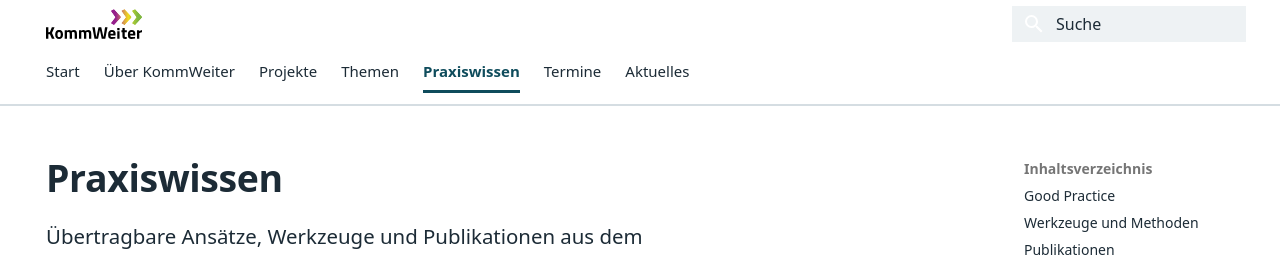
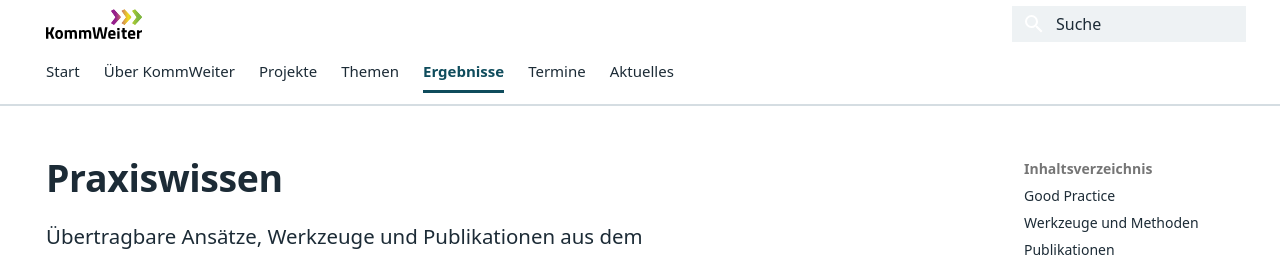
Before and after one commit to Ludee/komm-weiter-website, an MkDocs documentation site: the page built from docs/ergebnisse/index.md, in a window 1280 px wide. Shown: the top 257 px of the page. Built offline with MkDocs 1.6.1 and Material for MkDocs 9.7.7, drawn with Linux system fonts in a browser that asks for light colours.

Commit message:
Rename Praxiswissen #1

```diff
--- a/mkdocs.yml
+++ b/mkdocs.yml
@@ -87,7 +87,7 @@ nav:
       - themen/energiesystem.md
       - themen/daten.md
       - themen/resilienz.md
-  - Praxiswissen: praxiswissen/index.md
+  - Ergebnisse: ergebnisse/index.md
   - Termine: termine/index.md
   - Aktuelles:
       - aktuelles/index.md
```
Also changed, not shown: docs/ergebnisse/index.md (renamed from docs/praxiswissen/index.md).
